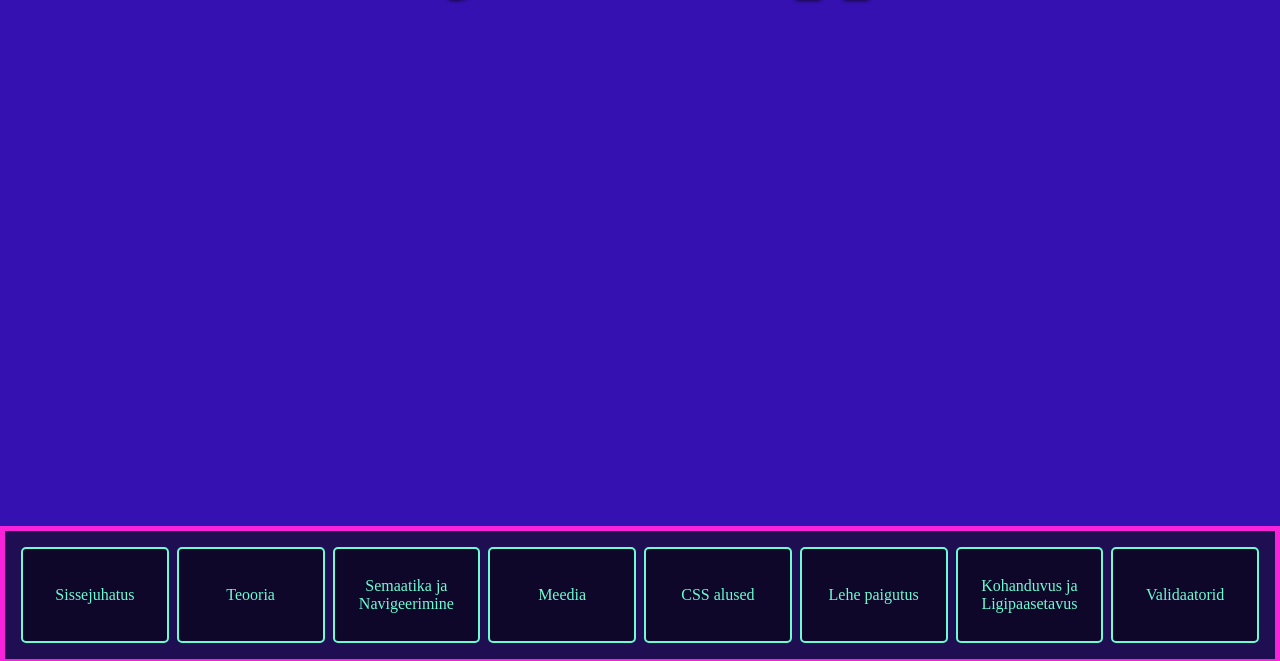
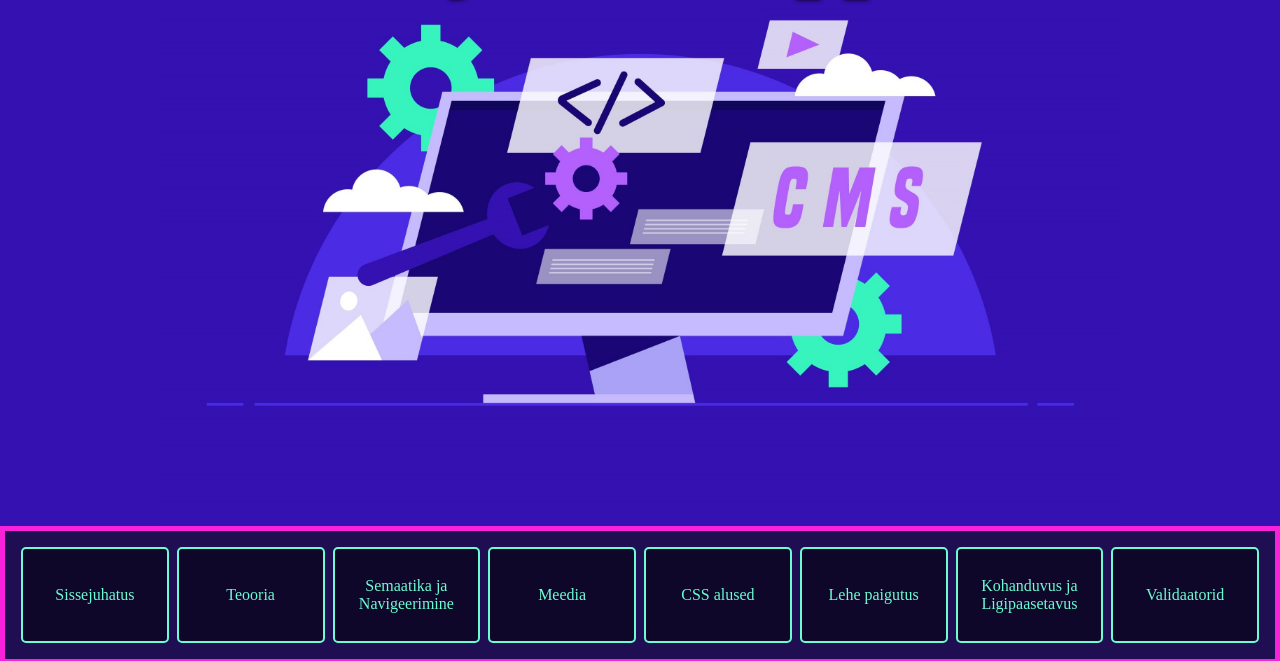
Before and after one commit to KaidoKasuk/YhelehelineVeebHTMLCSS, a plain HTML site: page index.html in a window 1280 px wide. Shown: the part 114-775 px from the top of the page. Drawn offline with Linux system fonts and the light colour scheme; the site is published under a folder, as on GitHub Pages, so addresses that start at the root find nothing.

Commit message:
heropildi parandus

```diff
--- a/css/styles.css
+++ b/css/styles.css
@@ -1,7 +1,7 @@
 h1 {
   font-size: 6rem;
   font-style: italic;
-  background-image: url("/assets/cms.jpg");
+  background-image: url("../assets/cms.jpg");
   background-size: contain;
   background-position: center;
   background-repeat: no-repeat;
```
